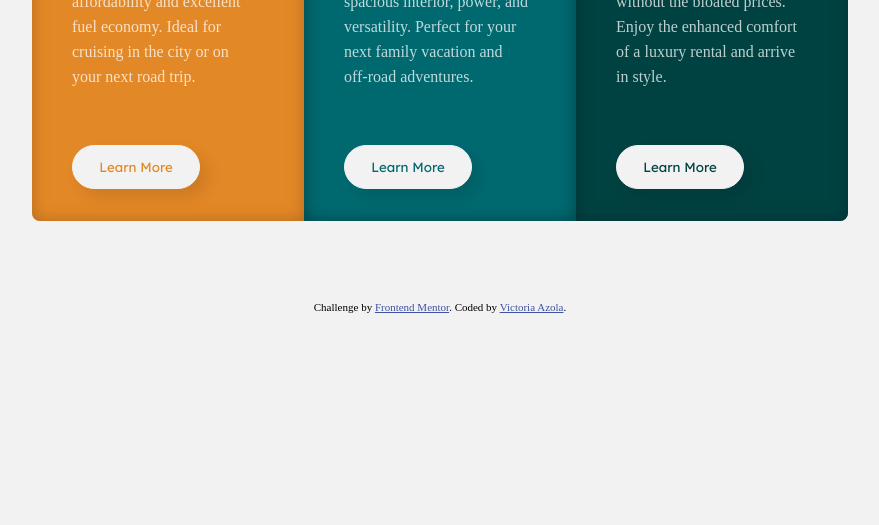
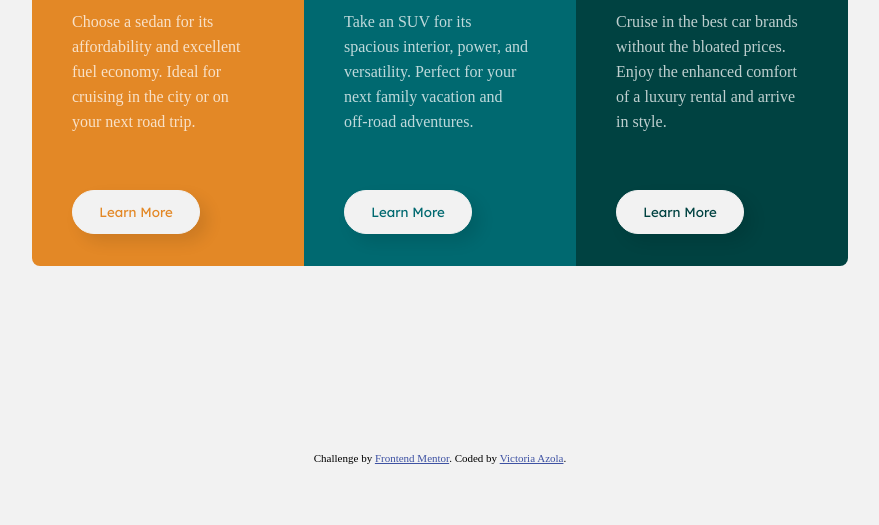
Before and after one commit to VickyAzola/Responsive3ColumnCard, a plain HTML site: page index.html in a window 1280 px wide. Shown: the part 275-800 px from the top of the page, without its empty margins (200-1079 px from the left). Drawn offline with Linux system fonts and the light colour scheme.

Commit message:
Add files via upload

```diff
--- a/style.css
+++ b/style.css
@@ -16,6 +16,9 @@
 
 body {
     background: var(--Verylightgray);
+    min-height: 100vh;
+    display: grid;
+    place-items: center;
 }
 
 .container {
@@ -23,7 +26,6 @@ body {
     place-items: center;
     margin: 2rem 1rem;
 }
-
 
 @media (min-width: 600px) {
     .container {
@@ -58,18 +60,15 @@ body {
 .car1 {
     background-color: var(--Brightorange);
     border-radius: .5rem 0 0 .5rem;
-    box-shadow: 0 0 1rem inset hsl(31, 71%, 41%);
 }
 
 .car2 {
     background-color: var(--Darkcyan);
-    box-shadow: 0 0 1rem inset hsl(183, 100%, 14%);
 }
 
 .car3 {
     background-color: var(--Verydarkcyan);
     border-radius: 0 .5rem.5rem 0;
-    box-shadow: 0 0 1rem inset hsl(187, 100%, 11%);
 }
 
 @media (max-width: 600px) {
```
